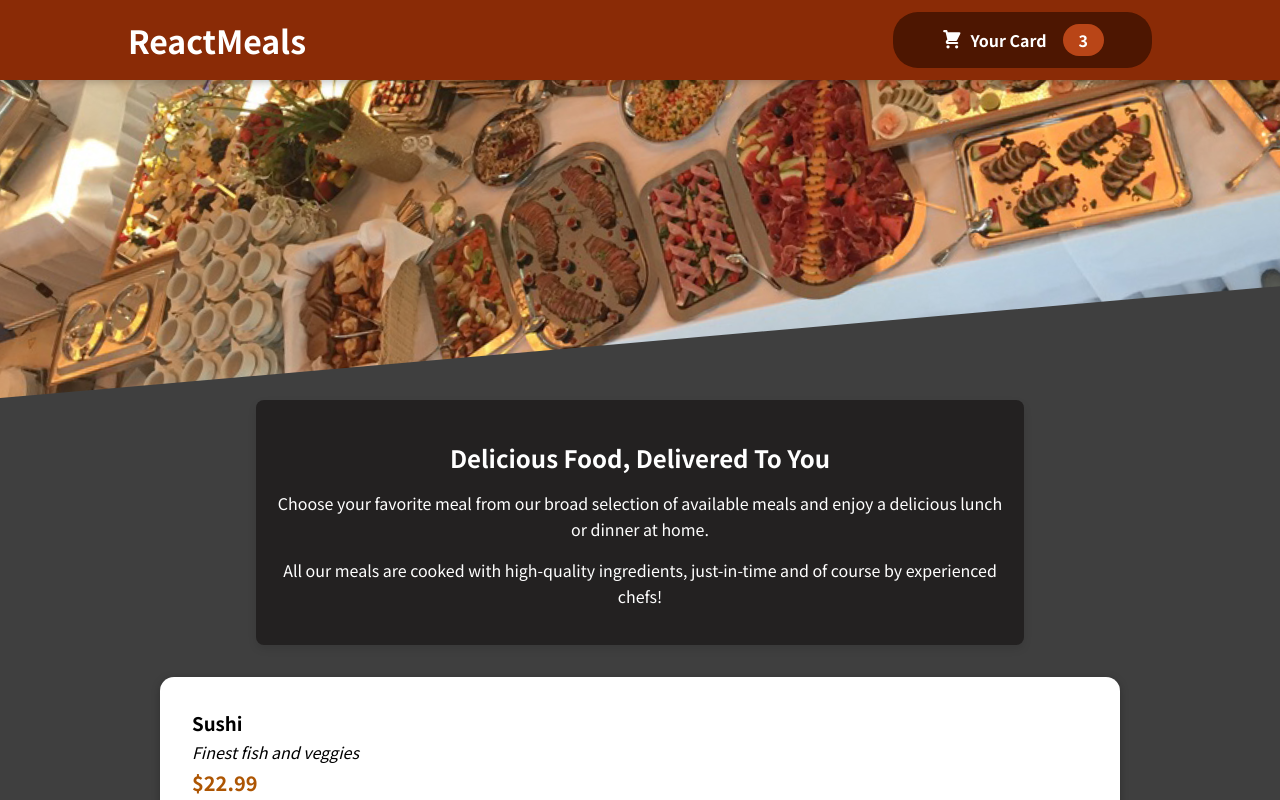
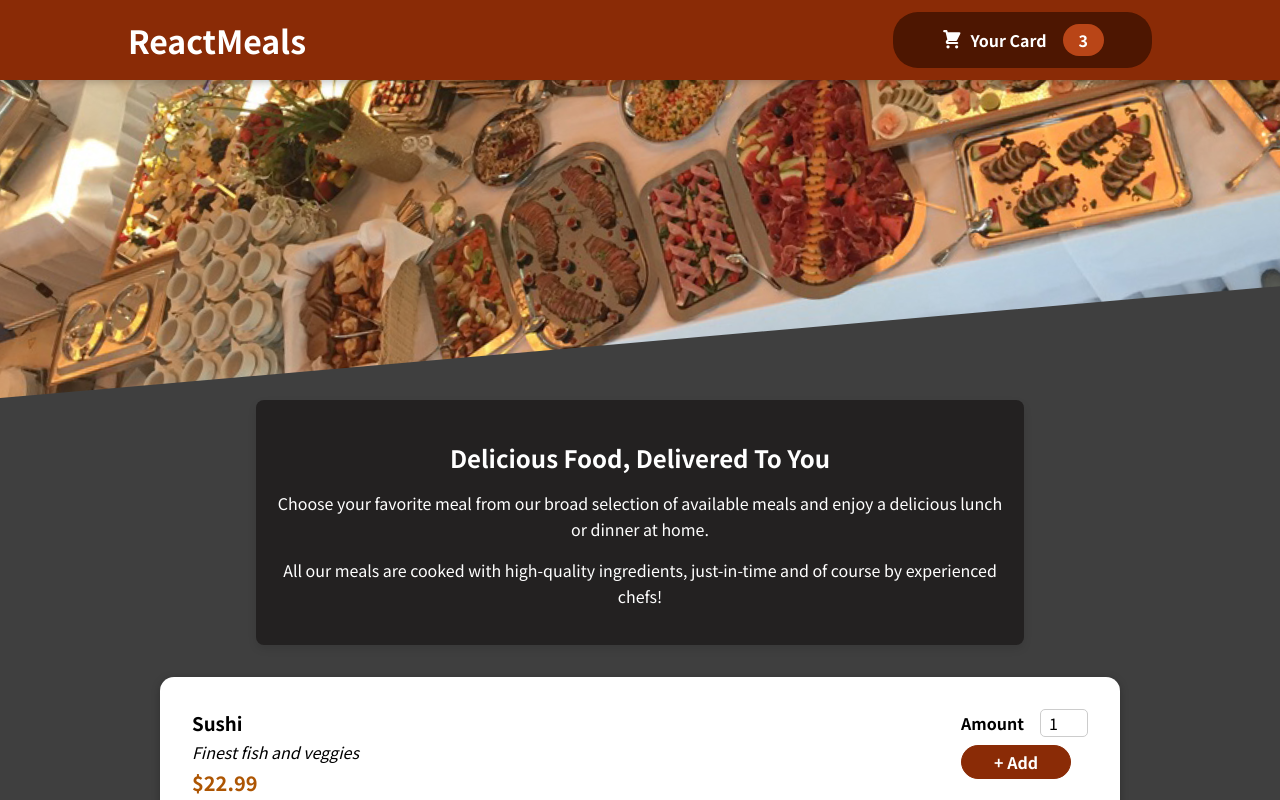
Before and after one commit to hasannhameed/RestorentWebsite, a React (Create React App) app: page / in a window 1280 px wide. Shown: the top 800 px of the page. Built offline with nearby package versions, Linux system fonts and the light colour scheme.

Commit message:
Added menu  design to homepage

```diff
--- /dev/null
+++ b/src/components/Layout/MealsItemForm.js
@@ -0,0 +1,18 @@
+import  classes from './MealsItemForm.module.css'
+import Input from '../UI/Input';
+const MealsItemForm = (props) => {
+    return <form classes = {classes.form}>
+         <Input
+          label="Amount" input={{
+            id: 'amount',
+            type:'number',
+            min: '1',
+            max: '5',
+            step: '1',
+            defaultValue: '1'
+         }}/>
+        <button className={classes.button}>+ Add</button>
+    </form>
+}
+
+export default MealsItemForm;
--- /dev/null
+++ b/src/components/Layout/MealsItemForm.module.css
@@ -0,0 +1,20 @@
+.form {
+    text-align: right;
+  }
+
+  .button {
+    font: inherit;
+    cursor: pointer;
+    background-color: #8a2b06;
+    border: 1px solid #8a2b06;
+    color: white;
+    padding: 0.25rem 2rem;
+    border-radius: 20px;
+    font-weight: bold;
+  }
+
+  .button:hover,
+  .form button:active {
+    background-color: #641e03;
+    border-color: #641e03;
+  }
--- a/src/components/Meals/MealItem/MealItem.js
+++ b/src/components/Meals/MealItem/MealItem.js
@@ -1,5 +1,7 @@
-// import MealItemForm from './MealItemForm';
+
 import classes from './MealItem.module.css';
+import MealsItemForm from '../../Layout/MealsItemForm';
+
 
 const MealItem = (props) => {
   const price = `$${props.price.toFixed(2)}`;
@@ -12,7 +14,7 @@
         <div className={classes.price}>{price}</div>
       </div>
       <div>
-
+        <MealsItemForm></MealsItemForm>
       </div>
     </li>
   );
--- /dev/null
+++ b/src/components/UI/Input.js
@@ -0,0 +1,10 @@
+import classes from './Input.module.css'
+
+
+const Input = props => {
+      return <div className={classes.input}>
+            <label htmlFor={props.input.id}>{props.label}</label>
+            <input {...props.input}/>
+      </div>
+}
+export default Input;
--- /dev/null
+++ b/src/components/UI/Input.module.css
@@ -0,0 +1,18 @@
+.input {
+    display: flex;
+    align-items: center;
+    margin-bottom: 0.5rem;
+  }
+
+  .input label {
+    font-weight: bold;
+    margin-right: 1rem;
+  }
+
+  .input input {
+    width: 3rem;
+    border-radius: 5px;
+    border: 1px solid #ccc;
+    font: inherit;
+    padding-left: 0.5rem;
+  }
```
